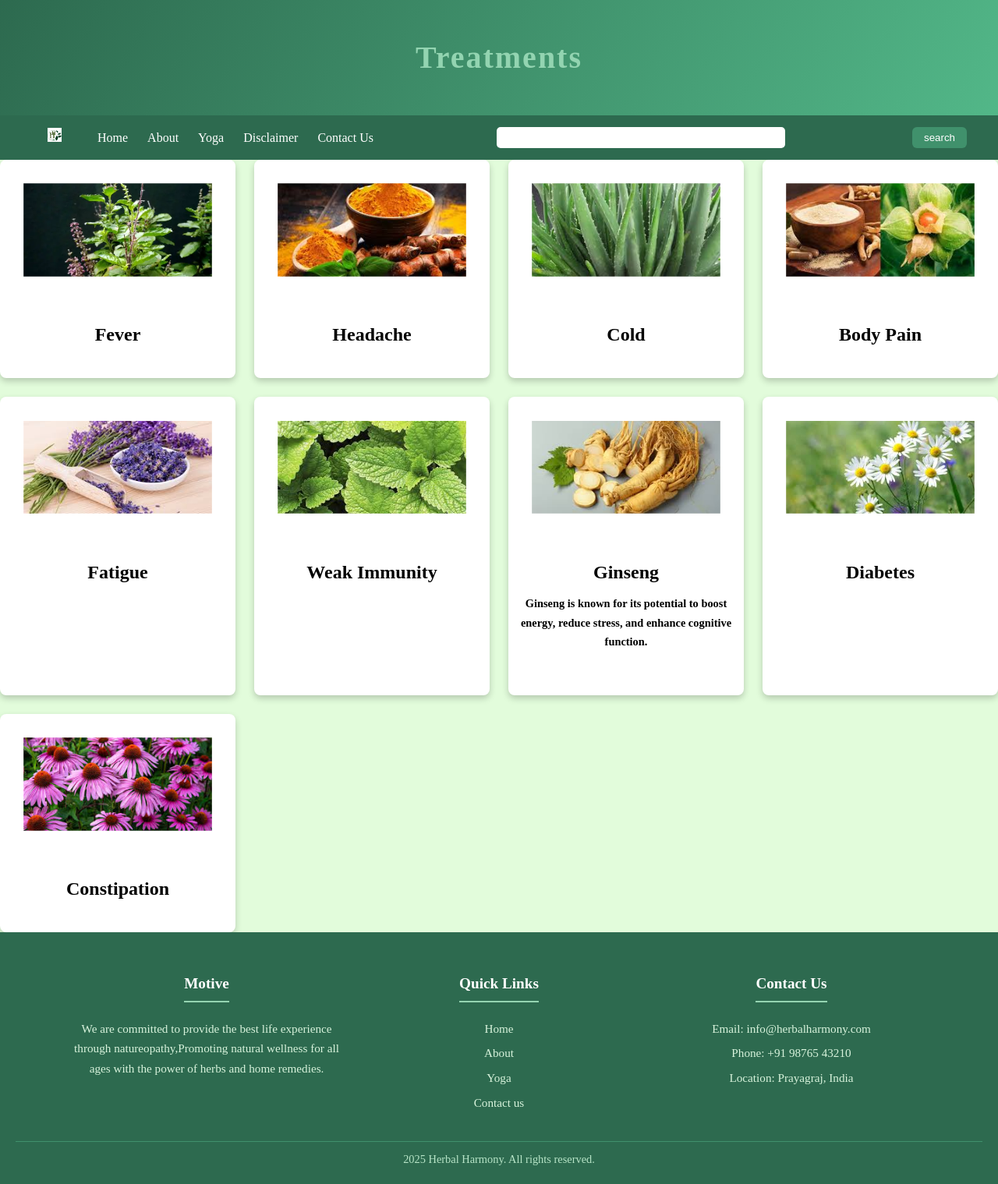
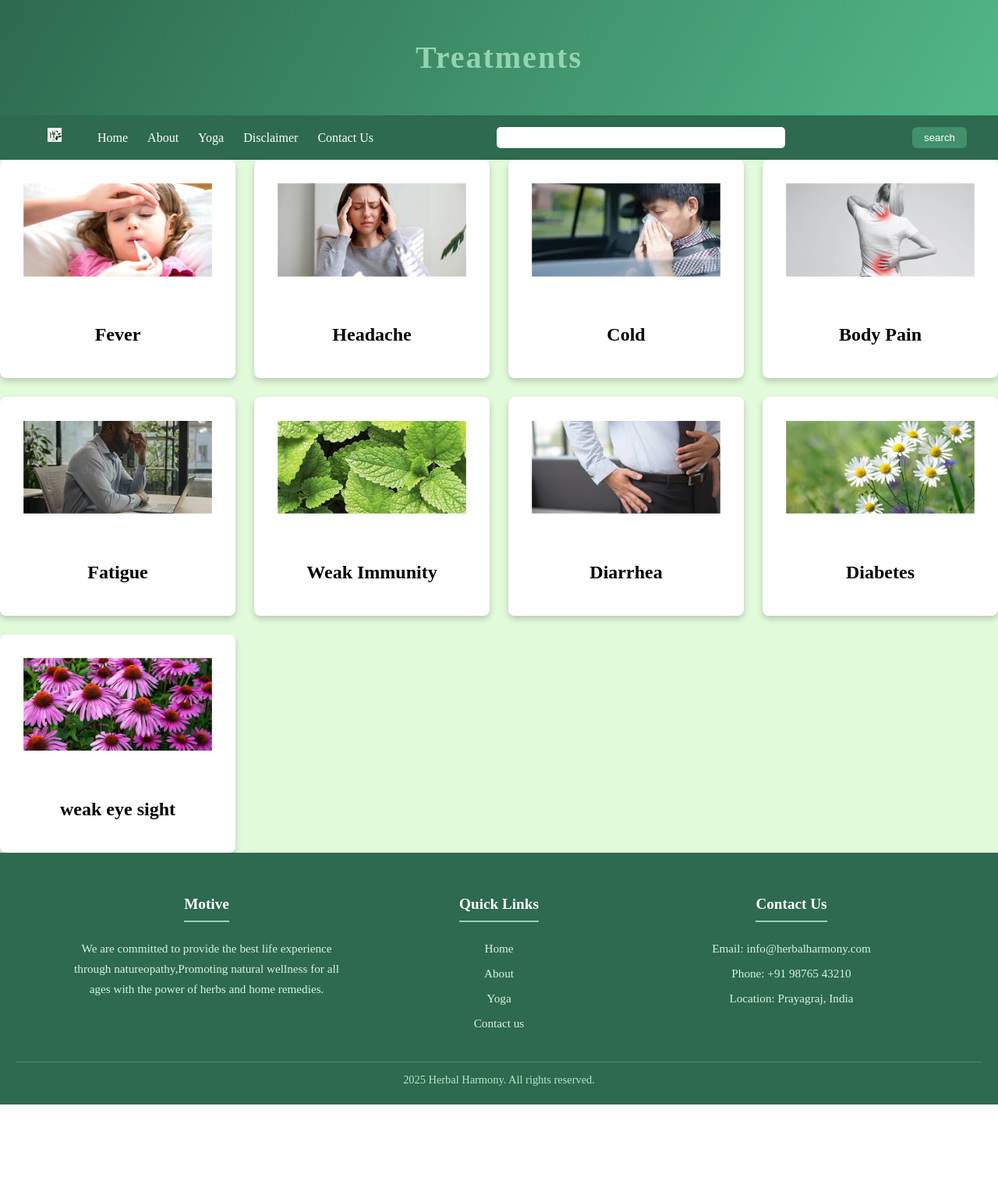
Before and after one commit to Prakriti-Srivastava/Herbal-Harmony1, a Django app: page /Treatment in a window 1280 px wide. Shown: the whole page at 78% size. After the commit the page ends 1417 px from the top, so only its background shows below. Run offline with Django 5.2, Linux system fonts and the light colour scheme.

Commit message:
Treatment images uploaded

```diff
--- a/Cold.html
+++ b/Cold.html
@@ -3,7 +3,7 @@
 <head>
     <meta charset="UTF-8">
     <meta name="viewport" content="width=device-width",initial-scale="1.0">
-    <link rel="stylesheet" href="Fever.css">
+    <link rel="stylesheet" href="Cold.css">
     <title>Herbal Harmony</title>
 
 </head>
--- a/herbal_harmony_backend/templates/Treatment.html
+++ b/herbal_harmony_backend/templates/Treatment.html
@@ -31,27 +31,27 @@
              </nav>
               <section class="secondSection">
             <div class="card">
-              <img src="{% static 'pictures/tulsi.webp' %}" alt="herb" width="">
+              <img src="{% static 'pictures/high fever.webp' %}" alt="herb" width="">
                   <h3>Fever</h3> <br>
             </div>
 
                 <div class="card">
-                 <img src="{% static 'pictures/Turmeric.jpg' %}" alt="herb" width="">
+                 <img src="{% static 'pictures/headache.jpeg' %}" alt="herb" width="">
                 <h3>Headache</h3>
                  <br>
             </div>
             <div class="card">
-                 <img src="{% static 'pictures/Aloe vera.jpg' %}" alt="herb" width="">
+                 <img src="{% static 'pictures/cold.webp' %}" alt="herb" width="">
                   <h3>Cold</h3>
                   <br>
             </div>
              <div class="card">
-                 <img src="{% static 'pictures/Ashwagandha.jpg' %}" alt="herb" width="">
+                 <img src="{% static 'pictures/bodypain.jpeg' %}" alt="herb" width="">
                   <h3>Body Pain</h3>
                   <br>
             </div>
              <div class="card">
-                 <img src="{% static 'pictures/lavender.jpg' %}" alt="herb" width="">
+                 <img src="{% static 'pictures/fatigue.webp' %}" alt="herb" width="">
                   <h3>Fatigue</h3>
                   <br>
             </div>
@@ -61,10 +61,9 @@
                   <br>
             </div>
              <div class="card">
-                 <img src="{% static 'pictures/ginseng.jpg' %}" alt="herb" width="">
-                  <h3>Ginseng</h3>
-                 <p><h5>Ginseng is known for its potential to boost energy, reduce stress, and enhance cognitive function.</h5></p>
-                  <br>
+                 <img src="{% static 'pictures/diarrhea.webp' %}" alt="herb" width="">
+                  <h3>Diarrhea</h3>
+                 <br>
             </div>
              <div class="card">
                  <img src="{% static 'pictures/chamomile.jpg' %}" alt="herb" width="">
@@ -73,7 +72,7 @@
             </div>
              <div class="card">
                  <img src="{% static 'pictures/Echinacea.jpg' %}" alt="herb" width="">
-                  <h3>Constipation</h3>  <br>
+                  <h3>weak eye sight</h3>  <br>
             </div>
 
     </section>
```
